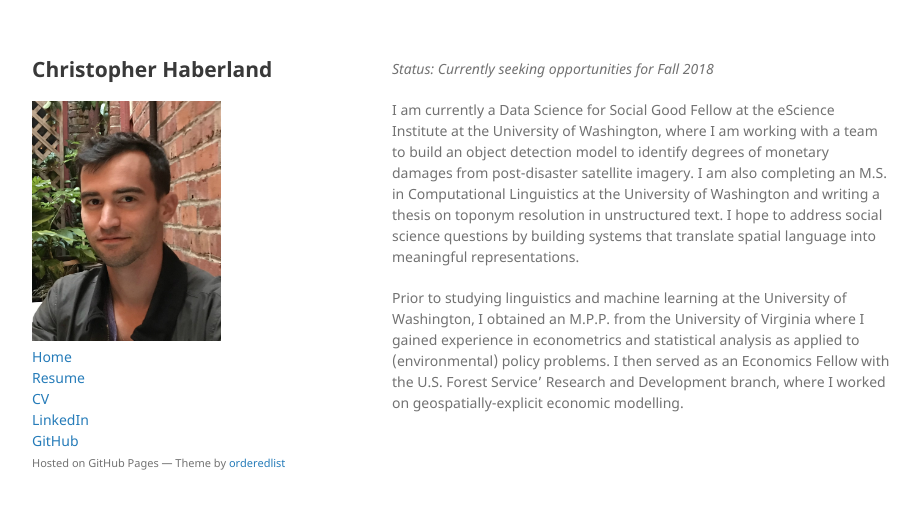
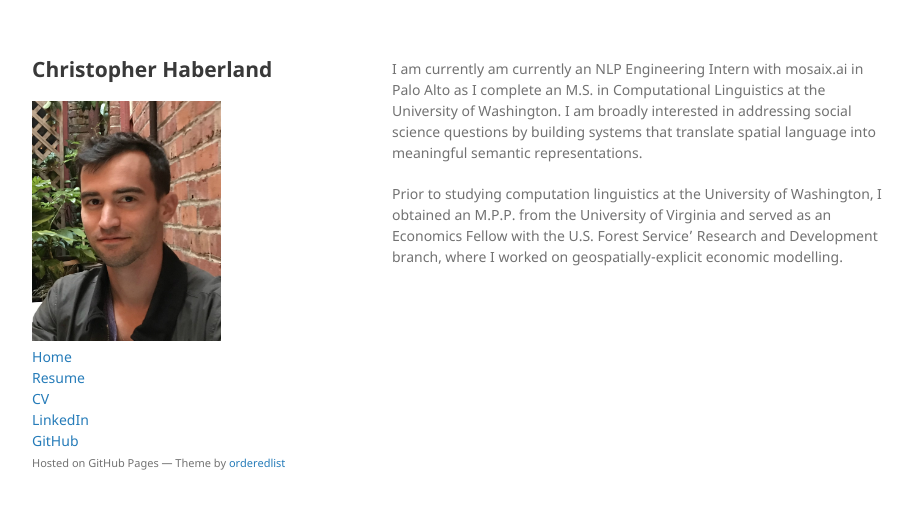
Before and after one commit to argideritzalpea/argideritzalpea.github.io, a Jekyll site: the page built from index.md, in a window 1280 px wide. Shown: the top 509 px of the page, without its empty margins (178-1098 px from the left). Built offline with Jekyll 4.4.1, drawn with Linux system fonts in a browser that asks for light colours; our own code applies the rules of GitHub Pages for plain Markdown files.

Commit message:
Update index.md

```diff
--- a/index.md
+++ b/index.md
@@ -1,5 +1,3 @@
-*Status: Currently seeking opportunities for Fall 2018*
+I am currently am currently an NLP Engineering Intern with mosaix.ai in Palo Alto as I complete an M.S. in Computational Linguistics at the University of Washington. I am broadly interested in addressing social science questions by building systems that translate spatial language into meaningful semantic representations.
 
-I am currently a Data Science for Social Good Fellow at the eScience Institute at the University of Washington, where I am working with a team to build an object detection model to identify degrees of monetary damages from post-disaster satellite imagery. I am also completing  an M.S. in Computational Linguistics at the University of Washington and writing a thesis on toponym resolution in unstructured text. I hope to address social science questions by building systems that translate spatial language into meaningful representations.
-
-Prior to studying linguistics and machine learning at the University of Washington, I obtained an M.P.P. from the University of Virginia where I gained experience in econometrics and statistical analysis as applied to (environmental) policy problems. I then served as an Economics Fellow with the U.S. Forest Service' Research and Development branch, where I worked on geospatially-explicit economic modelling.
+Prior to studying computation linguistics at the University of Washington, I obtained an M.P.P. from the University of Virginia and served as an Economics Fellow with the U.S. Forest Service' Research and Development branch, where I worked on geospatially-explicit economic modelling.
```
